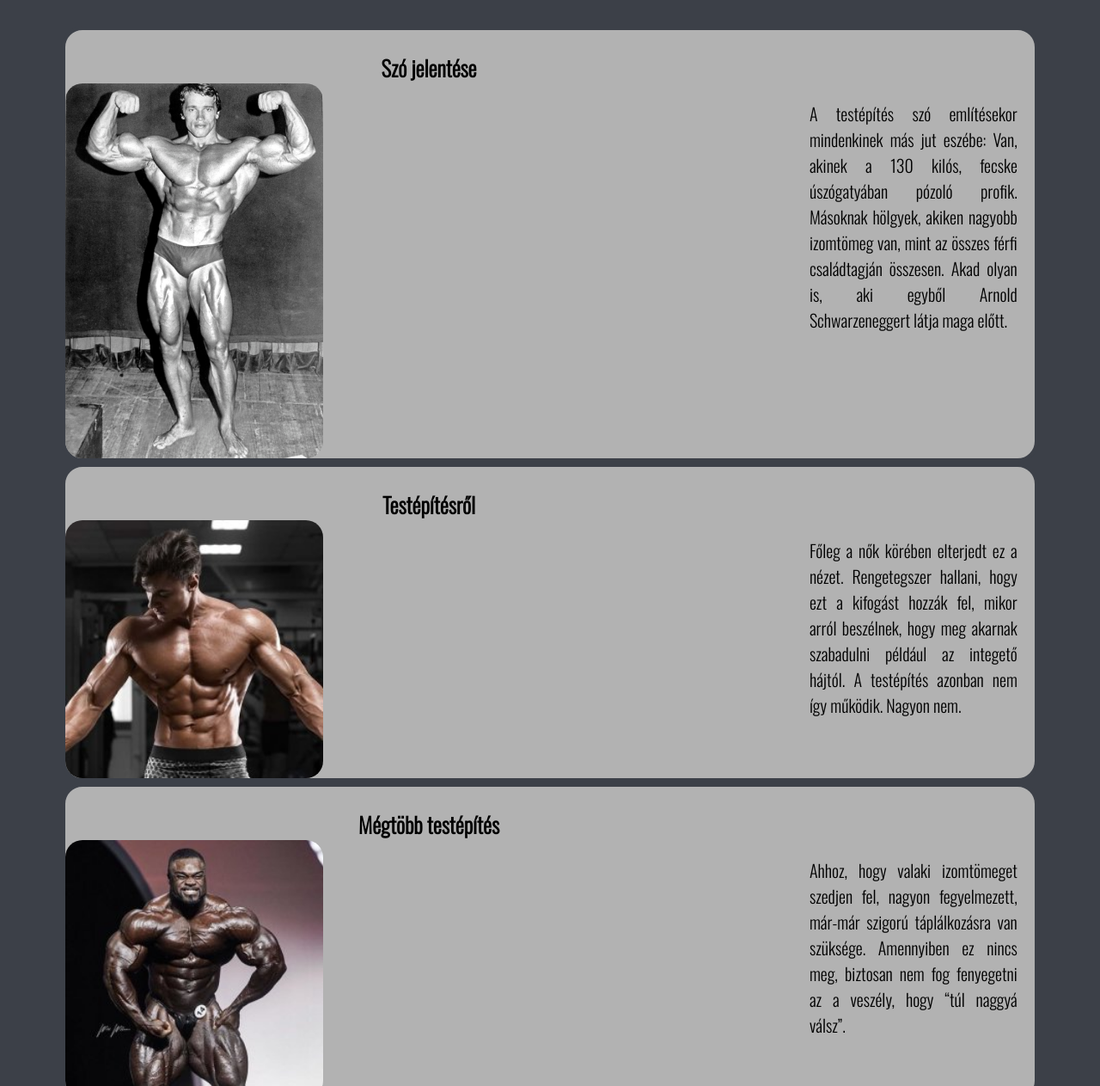
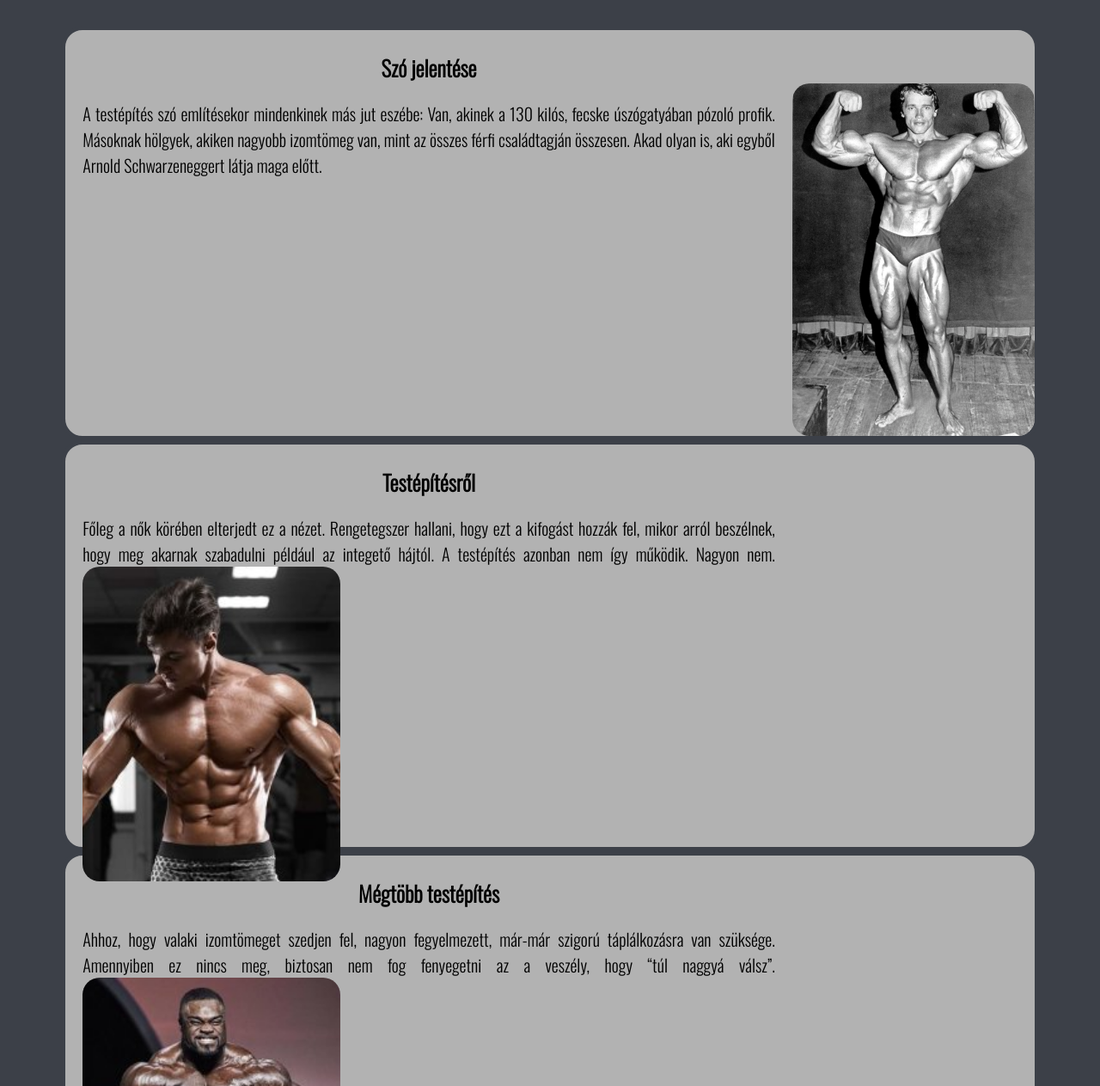
Before and after one commit to Martonnvok/agbm-team, a plain HTML site: page index.html in a window 1280 px wide. Shown: the part 297-1560 px from the top of the page at 86% size. Drawn offline with nearby package versions, Linux system fonts and the light colour scheme.

Commit message:
Update index.html

```diff
--- a/index.html
+++ b/index.html
@@ -26,17 +26,17 @@
         <div class="tartalom">
         <h3>Szó jelentése</h3>
         <br>
-        <img src="kepek/arnold.jpg" alt="a" width="200px"><p>A testépítés szó említésekor mindenkinek más jut eszébe: Van, akinek a 130 kilós, fecske úszógatyában pózoló profik. Másoknak hölgyek, akiken nagyobb izomtömeg van, mint az összes férfi családtagján összesen. Akad olyan is, aki egyből Arnold Schwarzeneggert látja maga előtt.</p></div>
+        <p>A testépítés szó említésekor mindenkinek más jut eszébe: Van, akinek a 130 kilós, fecske úszógatyában pózoló profik. Másoknak hölgyek, akiken nagyobb izomtömeg van, mint az összes férfi családtagján összesen. Akad olyan is, aki egyből Arnold Schwarzeneggert látja maga előtt.</p><img src="kepek/arnold.jpg" alt="a" width="200px"></div>
 
         <div class="tartalom">
         <h3>Testépítésről</h3>
         <br>
-        <img src="kepek/pasi.jpg" alt="s" width="200px"><p>Főleg a nők körében elterjedt ez a nézet. Rengetegszer hallani, hogy ezt a kifogást hozzák fel, mikor arról beszélnek, hogy meg akarnak szabadulni például az integető hájtól. A testépítés azonban nem így működik. Nagyon nem.</p></div>
+        <p>Főleg a nők körében elterjedt ez a nézet. Rengetegszer hallani, hogy ezt a kifogást hozzák fel, mikor arról beszélnek, hogy meg akarnak szabadulni például az integető hájtól. A testépítés azonban nem így működik. Nagyon nem.<img src="kepek/pasi.jpg" alt="s" width="200px"></p></div>
 
         <div class="tartalom">
         <h3>Mégtöbb testépítés</h3>
         <br>
-        <img src="kepek/valaki.jpg" alt="c" width="200px"><p>Ahhoz, hogy valaki izomtömeget szedjen fel, nagyon fegyelmezett, már-már szigorú táplálkozásra van szüksége. Amennyiben ez nincs meg, biztosan nem fog fenyegetni az a veszély, hogy “túl naggyá válsz”.</p></div>
+        <p>Ahhoz, hogy valaki izomtömeget szedjen fel, nagyon fegyelmezett, már-már szigorú táplálkozásra van szüksége. Amennyiben ez nincs meg, biztosan nem fog fenyegetni az a veszély, hogy “túl naggyá válsz”. <img src="kepek/valaki.jpg" alt="c" width="200px"></p></div>
 
     </article>
     <footer><h3>Somogyvári Márton</h3></footer>
```
